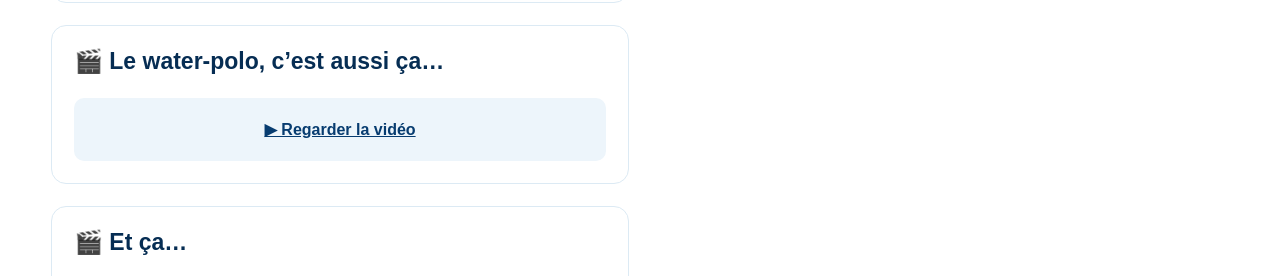
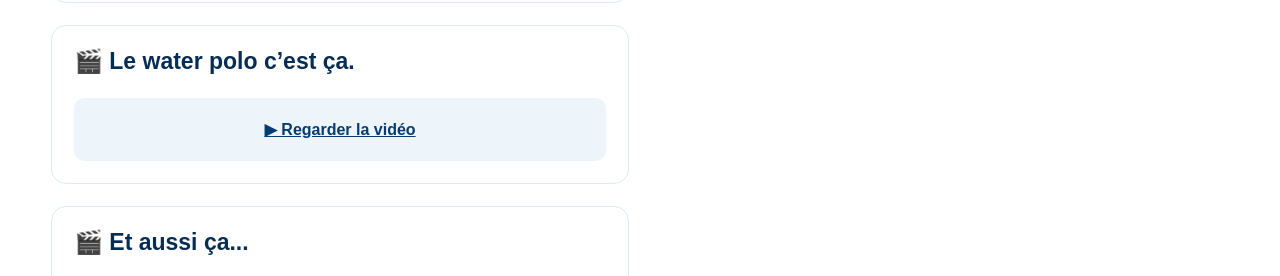
Before and after one commit to Lesbranchys/branchys-site, a plain HTML site: page index.html in a window 1280 px wide. Shown: the part 2519-2795 px from the top of the page. Drawn offline with Linux system fonts and the light colour scheme; grey boxes are pictures that could not be loaded.

Commit message:
Accueil : renommer les deux rubriques vidéo

```diff
--- a/index.html
+++ b/index.html
@@ -89,10 +89,10 @@
       </div>
       <iframe frameborder="0" scrolling="no" src="https://calendar.google.com/calendar/embed?src=cc6bb957d49f43c513a19305d1d5841eb3490ba3ffa5522769a342008bbf7cd6%40group.calendar.google.com&amp;src=lesbranchyswaterpolo%40gmail.com&amp;src=8979f59ed04fa400fa4c501b116ac95189510b73162f3433ba247147668f9b33%40group.calendar.google.com&amp;ctz=Europe%2FParis&amp;mode=AGENDA" style="border:0;width:100%;height:500px;" loading="lazy" title="Calendrier des Branchys"></iframe>
     </div>
-    <div class="panel branchys-video"><h3>🎬 Le water-polo, c’est aussi ça…</h3>
+    <div class="panel branchys-video"><h3>🎬 Le water polo c’est ça.</h3>
       <div id="branchys-video-content" aria-live="polite">Vidéo à venir.</div>
     </div>
-    <div class="panel branchys-video"><h3>🎬 Et ça…</h3>
+    <div class="panel branchys-video"><h3>🎬 Et aussi ça...</h3>
       <div id="branchys-video-content-2" aria-live="polite">Vidéo à venir.</div>
     </div>
   </div>
```
